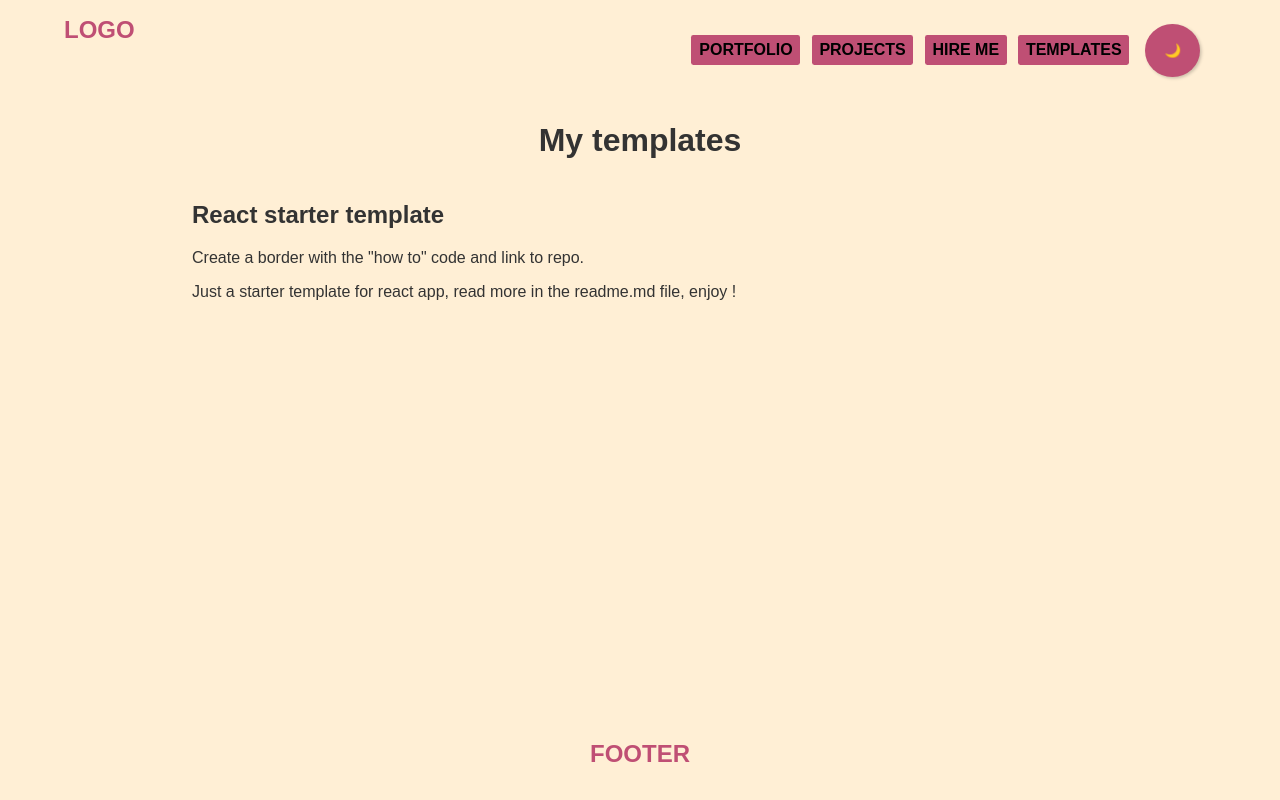
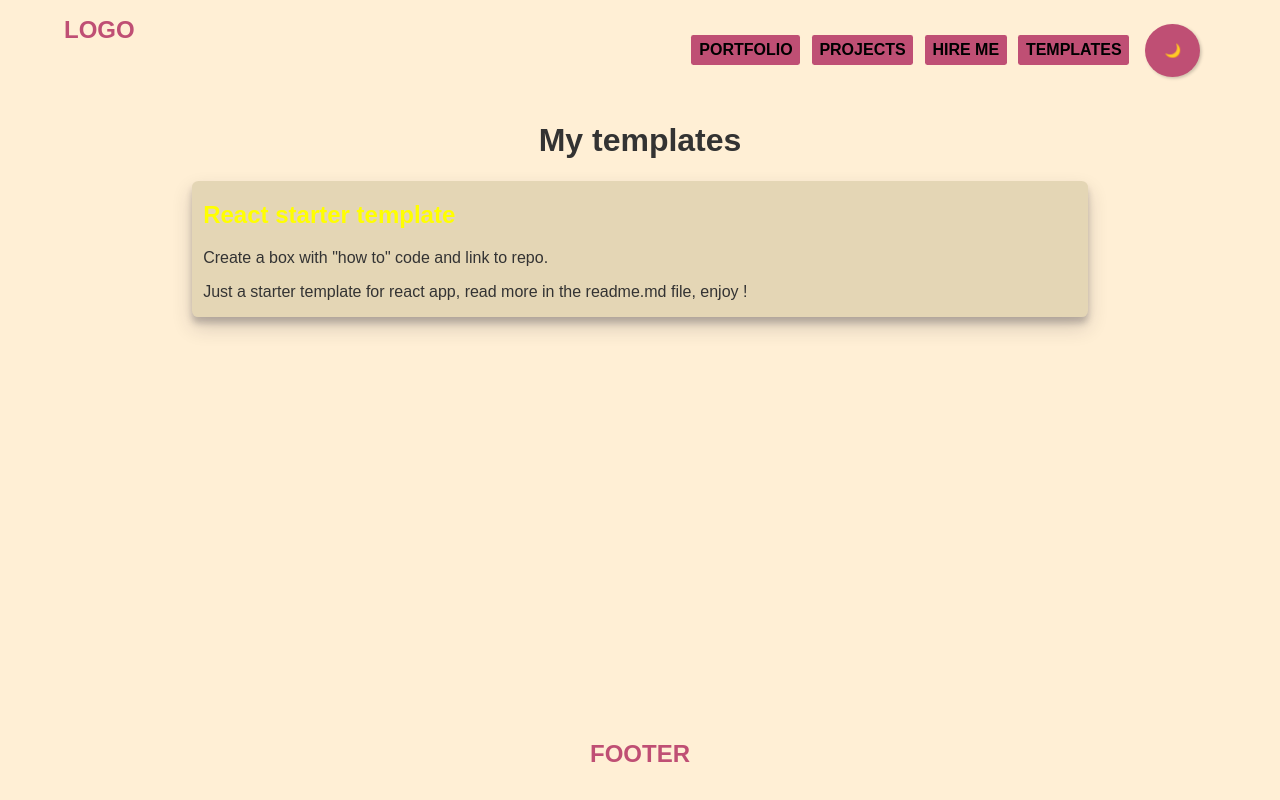
Before and after one commit to Moesera/portfolio-page, a React (Vite) app: page /templates in a window 1280 px wide. Built offline with nearby package versions, Linux system fonts and the light colour scheme.

Commit message:
initial item container

```diff
--- a/src/pages/templates/index.jsx
+++ b/src/pages/templates/index.jsx
@@ -16,12 +16,15 @@ const Templates = () => {
   return (
     <>
       <h1>My templates</h1>
+      {/* Page container for templates */}
       <S.CustomContainer $direction="column" $margin="0 auto" $maxWidth="70%">
-      <S.CustomWrapper>
-      <h2>React starter template</h2>
-      <p>Create a border with the "how to" code and link to repo.</p>
-      <p>Just a starter template for react app, read more in the <a>readme.md</a> file, enjoy !</p>
-      </S.CustomWrapper>
+        {/* Make this a component with the styled component since i am gonna use it for each wrapper of these items, if not i can change it one place */}
+        <S.CustomWrapper $padding="0rem 0.7rem" $bgColor="rgba(156, 147, 96, 0.274)" $headerColor="yellow" $boxShadow="rgba(40, 39, 51, 0.19) 0px 10px 20px, rgba(40, 39, 51, 0.23) 0px 6px 6px;" $borderRadius="0.4rem">
+          {/* box-shadow: */}
+          <h2>React starter template</h2>
+          <p>Create a box with "how to" code and link to repo.</p>
+          <p>Just a starter template for react app, read more in the <a>readme.md</a> file, enjoy !</p>
+        </S.CustomWrapper>
       </S.CustomContainer>
     </>
   );
```
